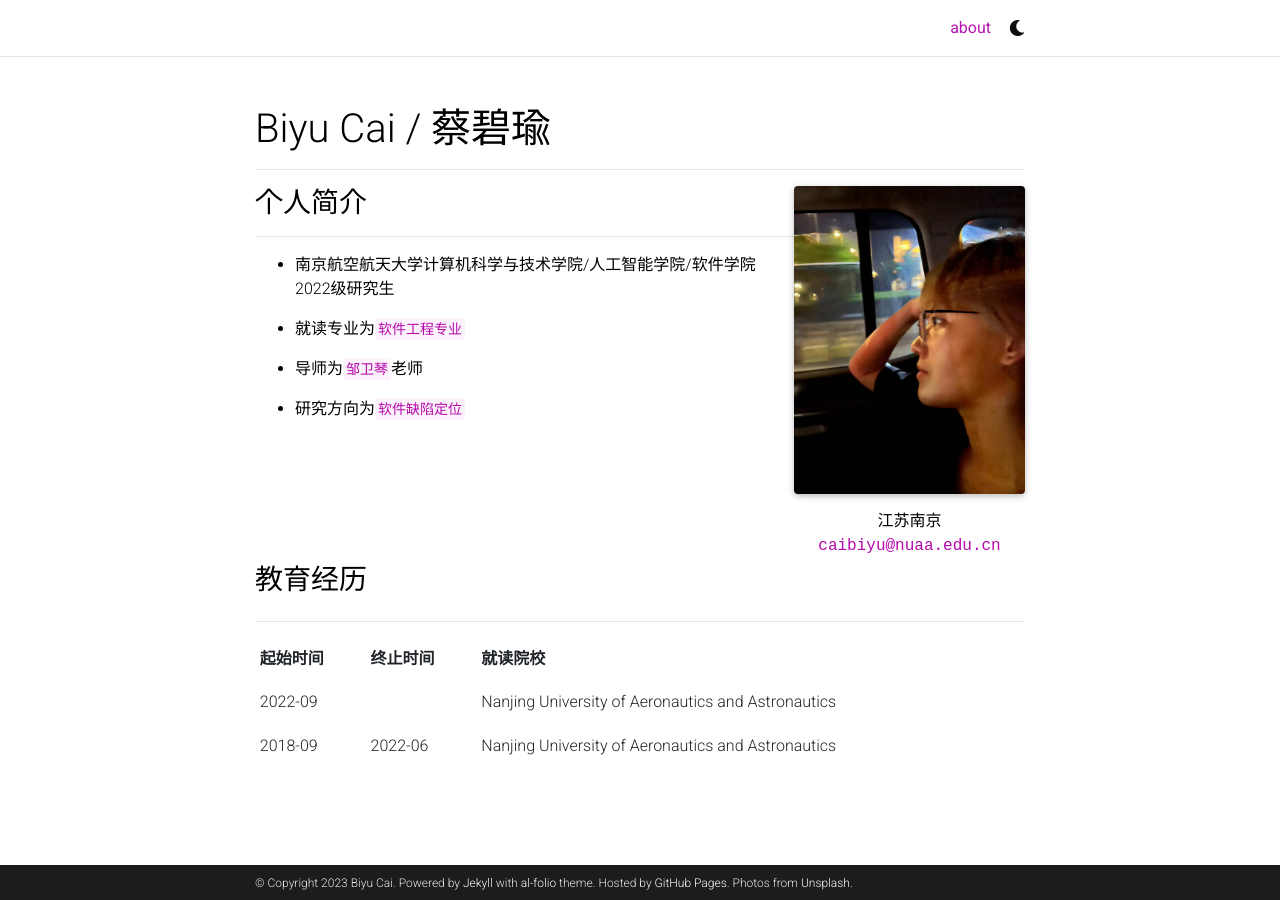
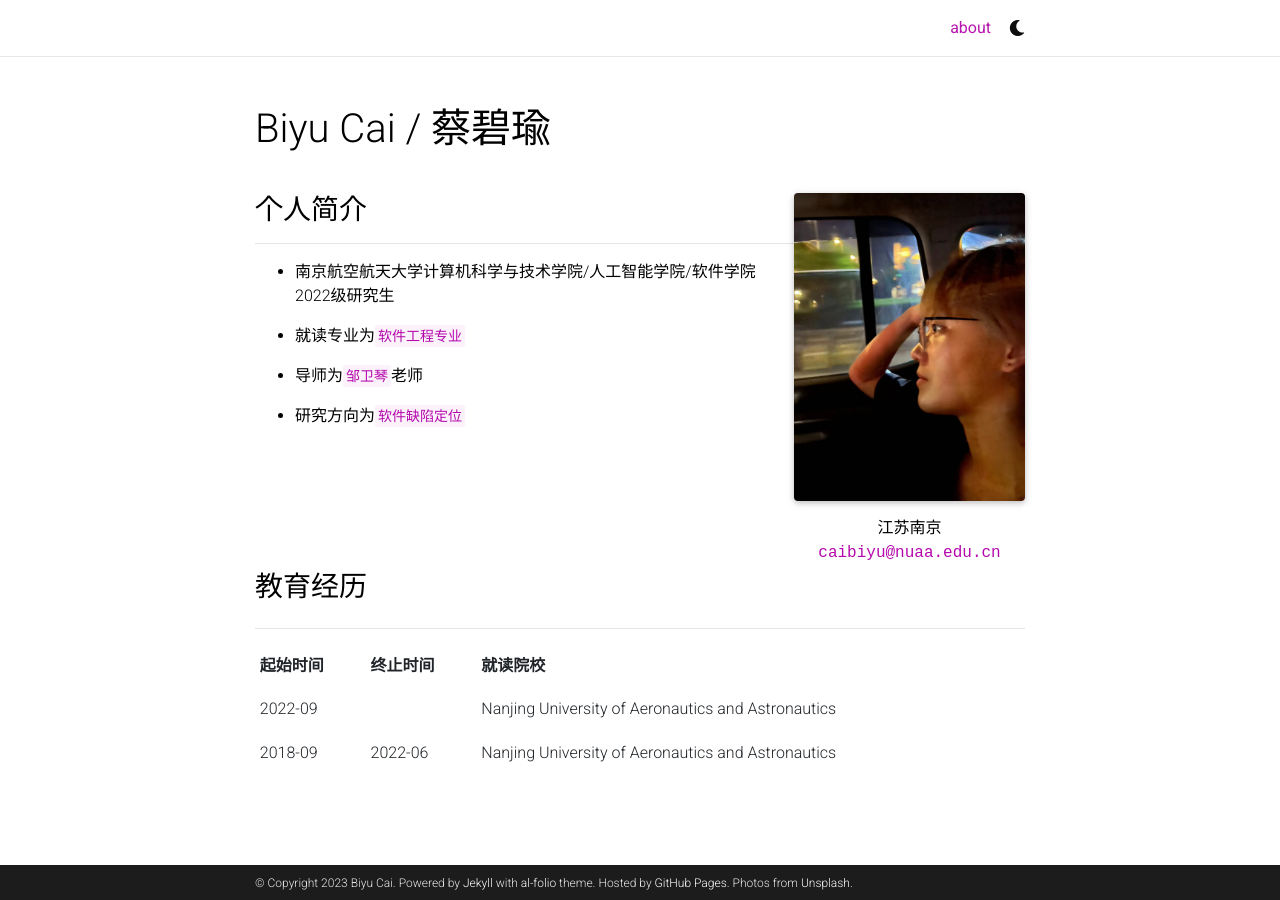
Before and after one commit to Caiby0927/Caiby0927.github.io, a Jekyll site: the page built from _pages/about.md, in a window 1280 px wide. Built offline with Jekyll 4.4.1, drawn with Linux system fonts in a browser that asks for light colours; full-size pictures stand in for the smaller copies a plugin makes; comment, search, counter and statistics services are not loaded; a style sheet for code colours, icons or effects is not loaded.

Commit message:
Update about.html

```diff
--- a/_layouts/about.html
+++ b/_layouts/about.html
@@ -9,7 +9,7 @@ layout: default
            {% if site.title == "blank" -%}<span class="font-weight-bold">{{ site.first_name }}</span> {{ site.middle_name }} {{ site.last_name }}{%- else -%}{{ site.title }}{%- endif %}
           </h1>
           <p class="desc">{{ page.subtitle }}</p>
-          <hr />
+          <br>
         </header>
 
         <article>
```
